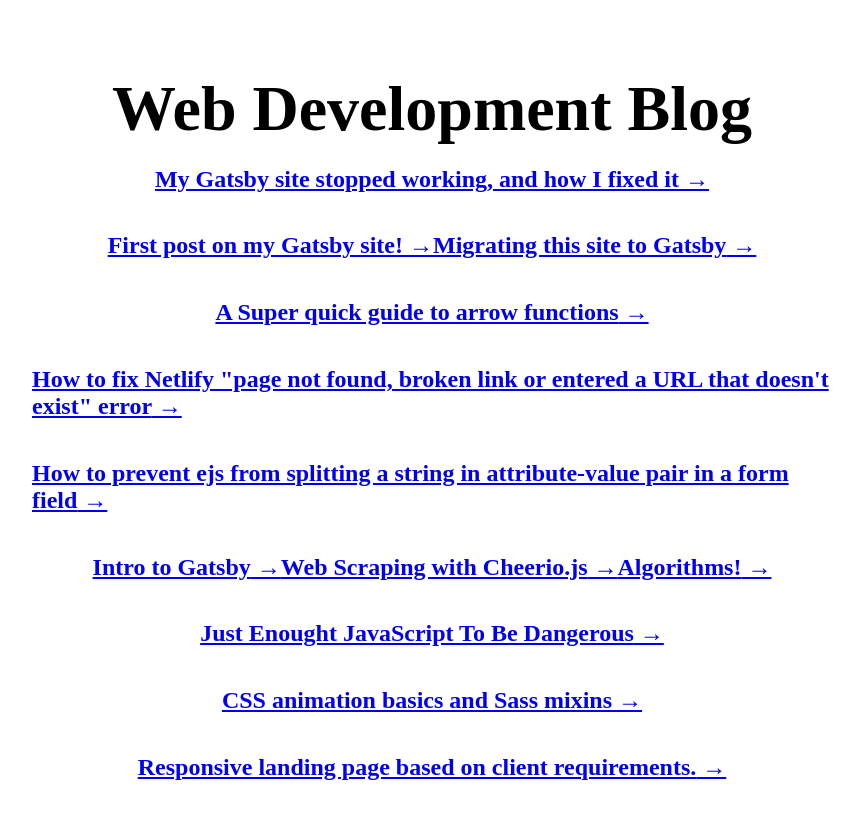
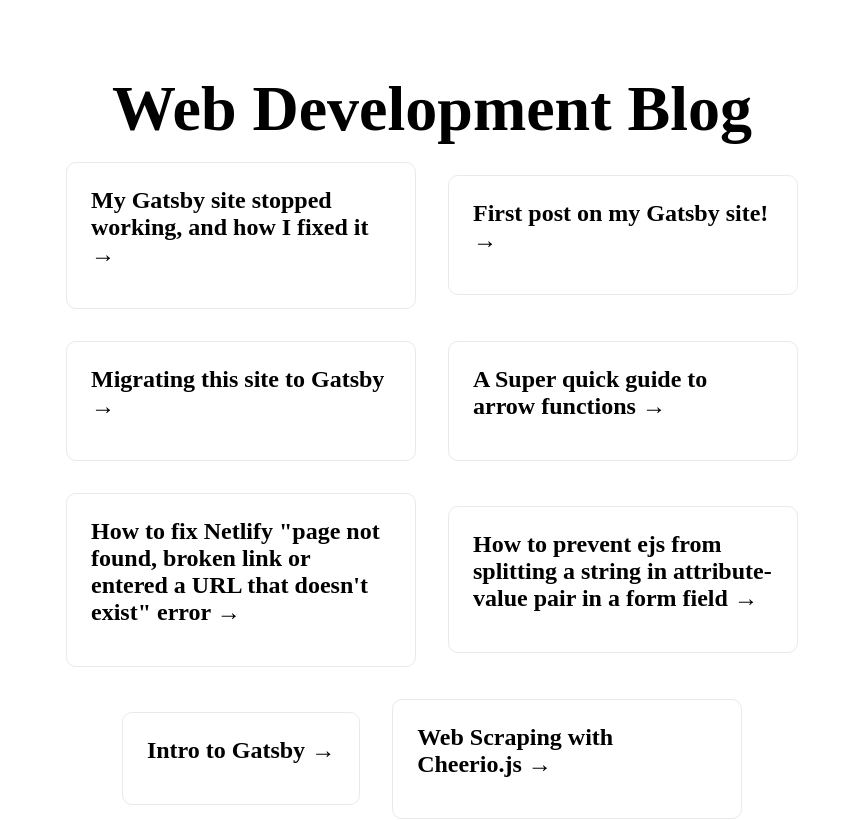
Before and after one commit to bushbass/new-blog-portfolio-next, a Next.js app: page /blog in a window 1280 px wide. Shown: the top 820 px of the page, without its empty margins (208-1068 px from the left). Built offline with nearby package versions, Linux system fonts and the light colour scheme.

Commit message:
uppercase N in className in BlogCard fixed problem

```diff
--- a/components/BlogCard.jsx
+++ b/components/BlogCard.jsx
@@ -1,13 +1,13 @@
-import Link from 'next/link'
-import styles from '../styles/Home.module.css'
+import Link from 'next/link';
+import styles from '../styles/Home.module.css';
 function BlogCard({ post }) {
   return (
     <Link href={`/blog/${post.slug}`}>
-      <a classname={styles.card}>
+      <a className={styles.card}>
         <h2>{post.frontmatter.title} &rarr;</h2>
       </a>
     </Link>
-  )
+  );
 }
 
-export default BlogCard
+export default BlogCard;
```
